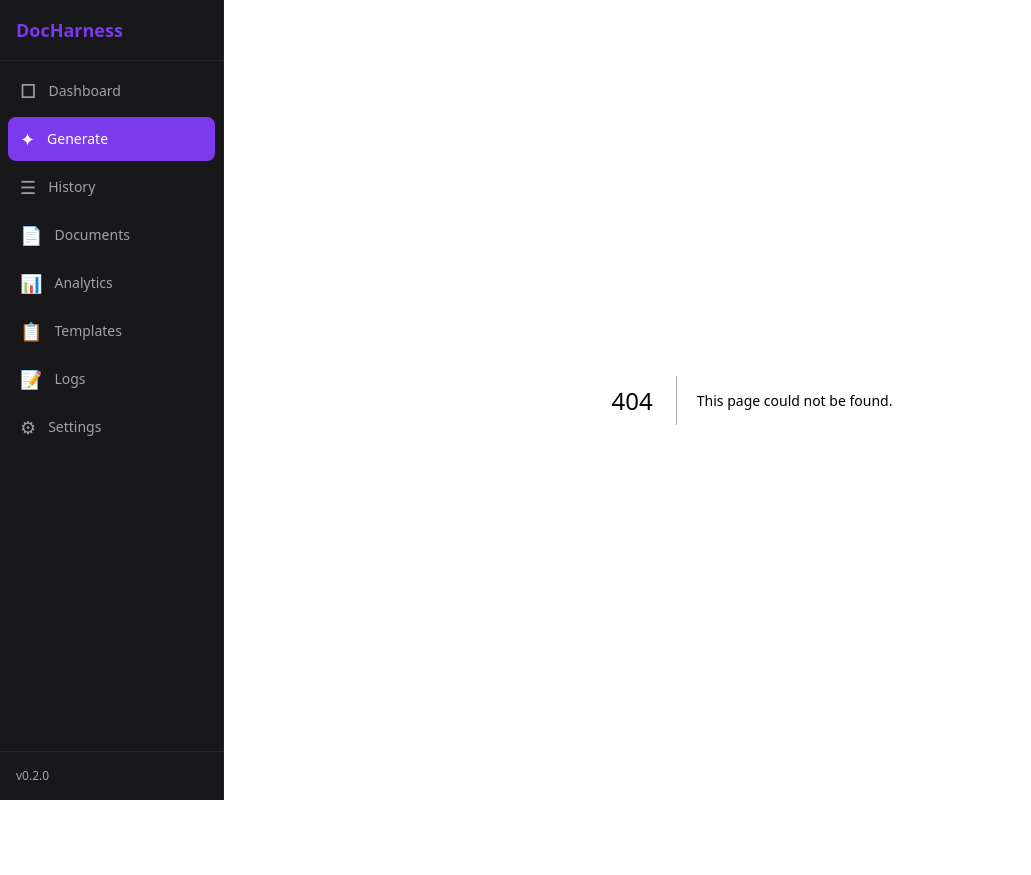
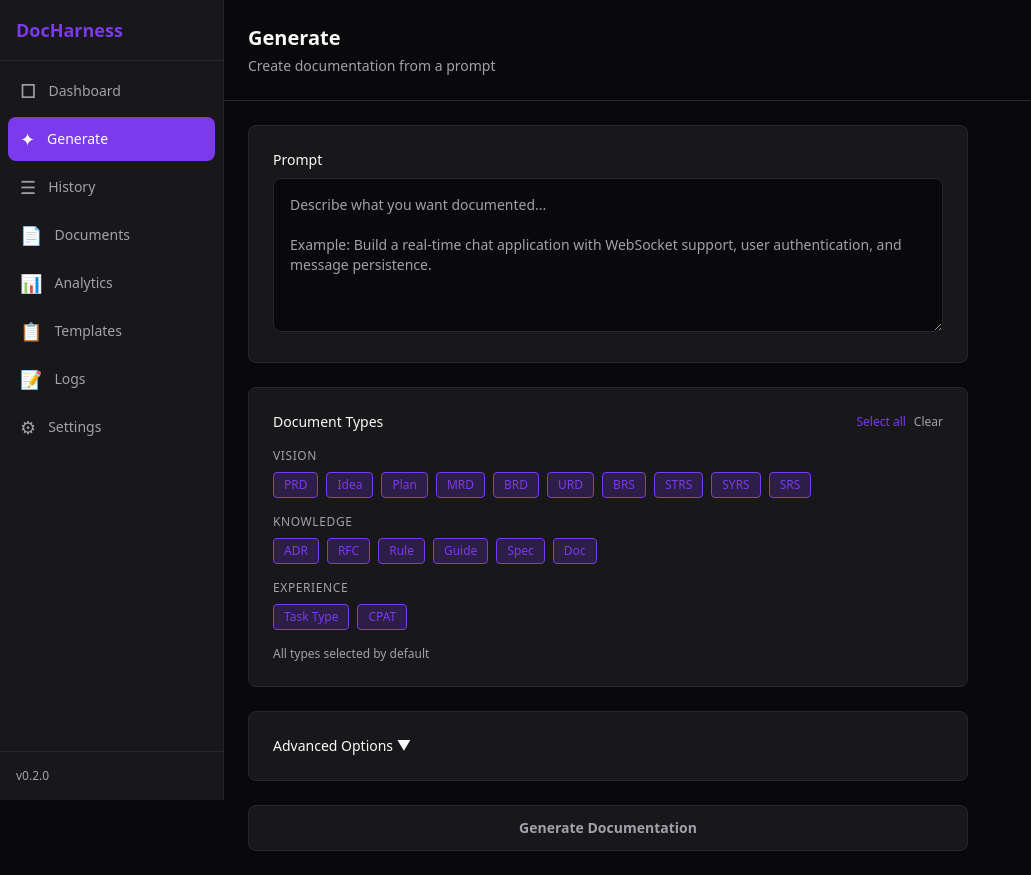
Before and after one commit to Tecknowlogiq-Kabo/doc-harness, a Next.js app in the folder doc-harness/packages/web/: page /generate in a window 1280 px wide. Before the commit this address had no page. Shown: the whole page, without its empty margins (0-1031 px from the left). Before the commit the page ends 800 px from the top, so only its background shows below. Built offline with nearby package versions, Linux system fonts and the light colour scheme.

Commit message:
feat: add Generate page with doc type checklist and advanced options

```diff
--- /dev/null
+++ b/doc-harness/packages/web/src/app/generate/page.tsx
@@ -0,0 +1,160 @@
+"use client";
+
+import { useState, useEffect } from "react";
+import { useRouter } from "next/navigation";
+import { PageHeader } from "@/components/page-header";
+
+const docTypes = [
+  { type: "prd", label: "PRD", track: "vision" },
+  { type: "idea", label: "Idea", track: "vision" },
+  { type: "plan", label: "Plan", track: "vision" },
+  { type: "mrd", label: "MRD", track: "vision" },
+  { type: "brd", label: "BRD", track: "vision" },
+  { type: "urd", label: "URD", track: "vision" },
+  { type: "brs", label: "BRS", track: "vision" },
+  { type: "strs", label: "STRS", track: "vision" },
+  { type: "syrs", label: "SYRS", track: "vision" },
+  { type: "srs", label: "SRS", track: "vision" },
+  { type: "adr", label: "ADR", track: "knowledge" },
+  { type: "rfc", label: "RFC", track: "knowledge" },
+  { type: "rule", label: "Rule", track: "knowledge" },
+  { type: "guide", label: "Guide", track: "knowledge" },
+  { type: "spec", label: "Spec", track: "knowledge" },
+  { type: "doc", label: "Doc", track: "knowledge" },
+  { type: "task-type", label: "Task Type", track: "experience" },
+  { type: "cpat", label: "CPAT", track: "experience" },
+];
+
+export default function GeneratePage() {
+  const router = useRouter();
+  const [prompt, setPrompt] = useState("");
+  const [selected, setSelected] = useState<string[]>([]);
+  const [showAdvanced, setShowAdvanced] = useState(false);
+  const [generating, setGenerating] = useState(false);
+
+  useEffect(() => {
+    const saved = localStorage.getItem("doc-harness-active-prompt");
+    if (saved) {
+      setPrompt(saved);
+      localStorage.removeItem("doc-harness-active-prompt");
+    }
+  }, []);
+
+  const toggleType = (type: string) => {
+    setSelected((prev) => prev.includes(type) ? prev.filter((t) => t !== type) : [...prev, type]);
+  };
+
+  const handleGenerate = async () => {
+    if (!prompt.trim()) return;
+    setGenerating(true);
+    try {
+      const res = await fetch("/api/generate", {
+        method: "POST",
+        headers: { "Content-Type": "application/json" },
+        body: JSON.stringify({ prompt }),
+      });
+      const sessionId = res.headers.get("X-Session-Id") ?? `session-${Date.now()}`;
+      router.push(`/session/${sessionId}`);
+    } catch {
+      const fallback = `session-${Date.now()}`;
+      router.push(`/session/${fallback}?prompt=${encodeURIComponent(prompt)}`);
+    }
+    setGenerating(false);
+  };
+
+  return (
+    <div>
+      <PageHeader title="Generate" description="Create documentation from a prompt" />
+
+      <div className="p-6 max-w-3xl">
+        <div className="bg-surface border border-border rounded-lg p-6 mb-6">
+          <label className="block text-sm font-medium mb-2">Prompt</label>
+          <textarea
+            value={prompt}
+            onChange={(e) => setPrompt(e.target.value)}
+            placeholder="Describe what you want documented...&#10;&#10;Example: Build a real-time chat application with WebSocket support, user authentication, and message persistence."
+            rows={6}
+            className="w-full p-4 bg-bg border border-border rounded-lg text-sm text-text placeholder-text-muted focus:outline-none focus:border-primary transition-colors resize-y"
+          />
+        </div>
+
+        <div className="bg-surface border border-border rounded-lg p-6 mb-6">
+          <div className="flex items-center justify-between mb-4">
+            <h3 className="text-sm font-medium">Document Types</h3>
+            <div className="flex gap-2">
+              <button onClick={() => setSelected(docTypes.map((d) => d.type))} className="text-xs text-primary hover:underline">Select all</button>
+              <button onClick={() => setSelected([])} className="text-xs text-text-muted hover:underline">Clear</button>
+            </div>
+          </div>
+
+          {(["vision", "knowledge", "experience"] as const).map((track) => (
+            <div key={track} className="mb-4 last:mb-0">
+              <h4 className="text-xs text-text-muted uppercase tracking-wider mb-2">{track}</h4>
+              <div className="flex flex-wrap gap-2">
+                {docTypes.filter((d) => d.track === track).map((d) => {
+                  const isSelected = selected.length === 0 || selected.includes(d.type);
+                  return (
+                    <button
+                      key={d.type}
+                      onClick={() => toggleType(d.type)}
+                      className={`px-2.5 py-1 rounded text-xs font-medium border transition-colors ${
+                        isSelected
+                          ? "bg-primary/20 border-primary text-primary"
+                          : "border-border text-text-muted hover:border-primary/50"
+                      }`}
+                    >
+                      {d.label}
+                    </button>
+                  );
+                })}
+              </div>
+            </div>
+          ))}
+          <p className="text-xs text-text-muted mt-4">
+            {selected.length === 0 ? "All types selected by default" : `${selected.length} type${selected.length > 1 ? "s" : ""} selected`}
+          </p>
+        </div>
+
+        <div className="bg-surface border border-border rounded-lg p-6 mb-6">
+          <button
+            onClick={() => setShowAdvanced(!showAdvanced)}
+            className="text-sm font-medium flex items-center gap-2 hover:text-text transition-colors"
+          >
+            Advanced Options {showAdvanced ? "▲" : "▼"}
+          </button>
+          {showAdvanced && (
+            <div className="mt-4 space-y-4">
+              <div>
+                <label className="block text-xs text-text-muted mb-1">Model</label>
+                <select className="w-full px-3 py-2 bg-bg border border-border rounded-lg text-sm text-text focus:outline-none focus:border-primary">
+                  <option>claude-sonnet-4-5 (default)</option>
+                  <option>claude-opus-4-5</option>
+                </select>
+              </div>
+              <div>
+                <label className="block text-xs text-text-muted mb-1">Output Directory</label>
+                <input
+                  type="text"
+                  defaultValue="./docs"
+                  className="w-full px-3 py-2 bg-bg border border-border rounded-lg text-sm text-text focus:outline-none focus:border-primary"
+                />
+              </div>
+            </div>
+          )}
+        </div>
+
+        <button
+          onClick={handleGenerate}
+          disabled={generating || !prompt.trim()}
+          className={`w-full py-3 rounded-lg text-sm font-semibold transition-all ${
+            prompt.trim()
+              ? "bg-primary text-white hover:bg-primary-hover cursor-pointer"
+              : "bg-surface border border-border text-text-muted cursor-not-allowed"
+          }`}
+        >
+          {generating ? "Generating..." : "Generate Documentation"}
+        </button>
+      </div>
+    </div>
+  );
+}
```
